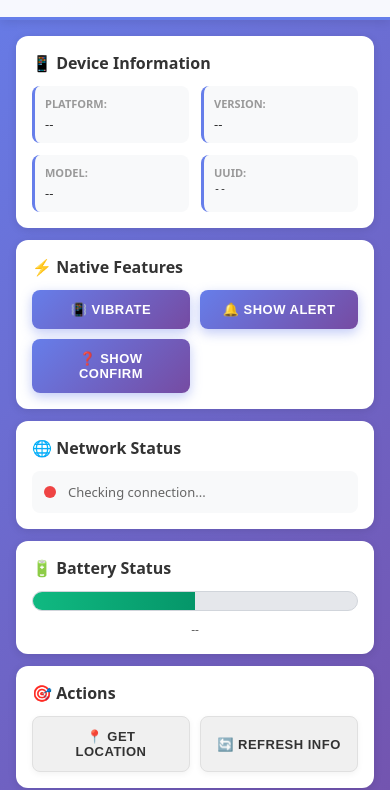
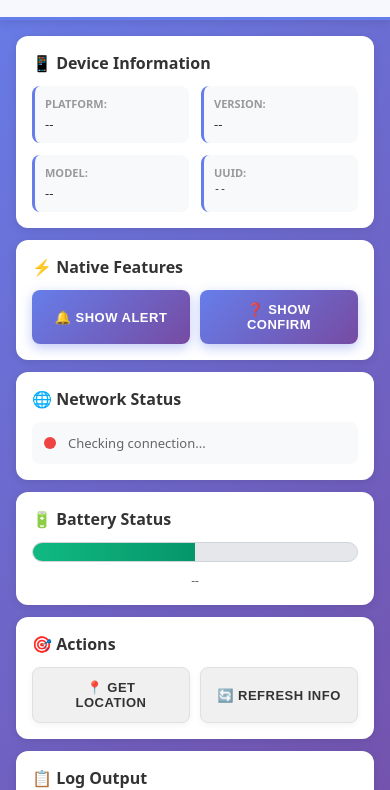
Before and after one commit to S4mm4ael/cordova-isnt-dead-yet, a website: page www/index.html in a window 390 px wide. Shown: the part 91-881 px from the top of the page. Drawn offline with Linux system fonts and the light colour scheme; some packages are replaced by stand-ins of ours.

Commit message:
Remove unused vibration functionality from index.js

```diff
--- a/www/index.html
+++ b/www/index.html
@@ -73,9 +73,6 @@
                 <section class="card">
                     <h2 class="card-title">⚡ Native Features</h2>
                     <div class="button-group">
-                        <button class="btn btn-primary" id="vibrate-btn" onclick="vibrateDevice()">
-                            📳 Vibrate
-                        </button>
                         <button class="btn btn-primary" id="alert-btn" onclick="showAlert()">
                             🔔 Show Alert
                         </button>
--- a/www/js/index.d.ts
+++ b/www/js/index.d.ts
@@ -37,7 +37,6 @@ declare const Connection: CordovaConnection;
 declare function onDeviceReady(): void;
 declare function getDeviceInfo(): void;
 declare function updateStatusUI(): void;
-declare function vibrateDevice(): void;
 declare function showAlert(): void;
 declare function alertDismissed(): void;
 declare function showConfirm(): void;
--- a/www/js/index.js
+++ b/www/js/index.js
@@ -34,26 +34,6 @@ function updateStatusUI() {
     if (statusEl) {
         statusEl.textContent = '✓ Device Ready - All Systems Go!';
         statusEl.style.color = '#10b981';
-    }
-}
-function vibrateDevice() {
-    try {
-        if (navigator.vibrate) {
-            navigator.vibrate(500);
-            logEntry('Vibrating device...', 'success');
-        }
-        else if (navigator.webkitVibrate) {
-            navigator.webkitVibrate(500);
-            logEntry('Vibrating device...', 'success');
-        }
-        else {
-            logEntry('Vibration not supported', 'info');
-        }
-    }
-    catch (error) {
-        if (error instanceof Error) {
-            logEntry(`Vibration error: ${error.message}`, 'error');
-        }
     }
 }
 function showAlert() {
```
Also changed, not shown: config.xml (+7 -0 lines), package.json (+13 -1 lines), src/index.ts (+0 -21 lines), 2 other files.
